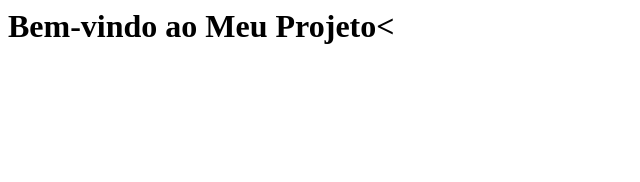
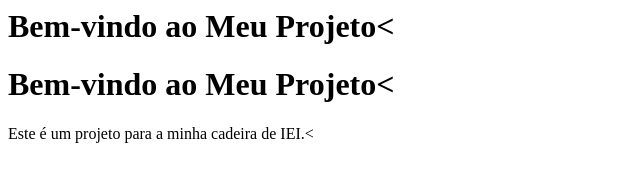
Before and after one commit to eduardorepas/git-practice-repo, a plain HTML site: page index.html in a window 1280 px wide. Shown: the whole page, without its empty margins (0-640 px from the left). Drawn offline with Linux system fonts and the light colour scheme.

Commit message:
Doc: Atualiza texto da homepage

```diff
--- a/index.html
+++ b/index.html
@@ -1 +1,3 @@
 <h1>Bem-vindo ao Meu Projeto<</h1>
+<h1>Bem-vindo ao Meu Projeto<</h1>
+<p>Este é um projeto para a minha cadeira de IEI.<</p>
```
